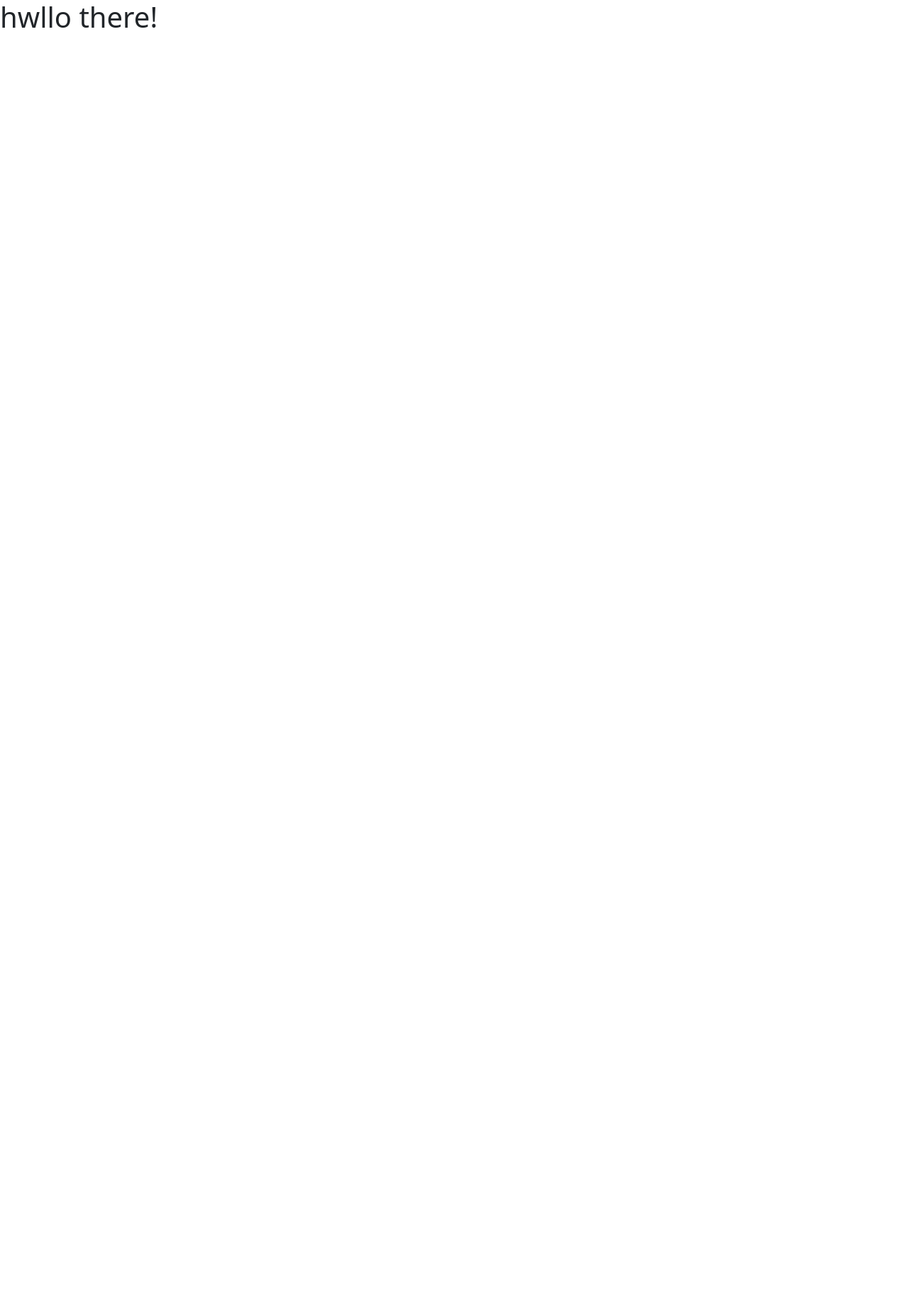
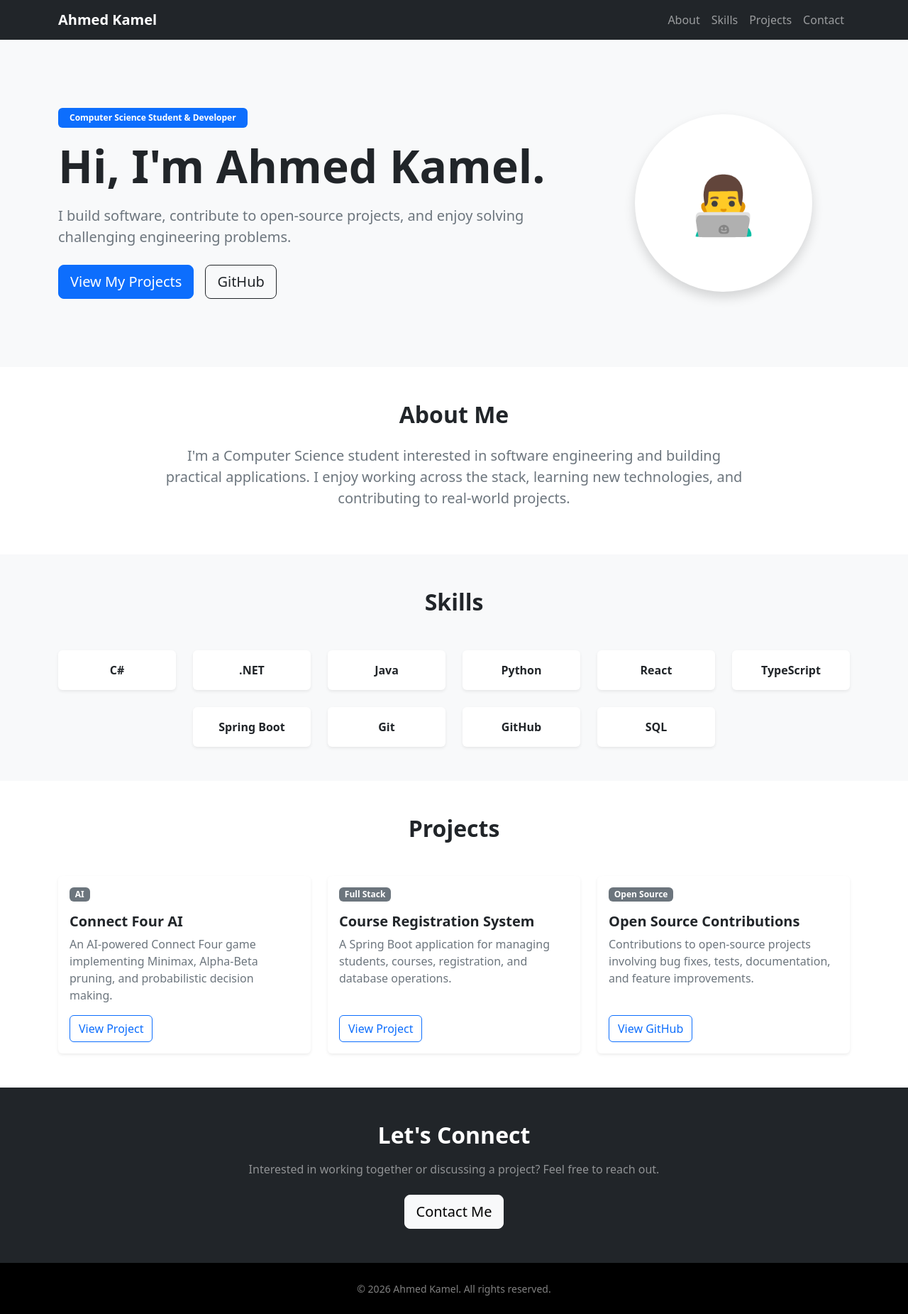
Before and after one commit to ahmdkaml/Portfolio, a React app: page / in a window 1280 px wide. Shown: the whole page at 71% size. Before the commit the page ends 800 px from the top, so only its background shows below. Built offline with nearby package versions, Linux system fonts and the light colour scheme; the HTML template or start-up script is replaced by a standard one.

Commit message:
good first design using bootstrap out of the box tools

```diff
--- a/src/App.tsx
+++ b/src/App.tsx
@@ -1,12 +1,244 @@
-
+import {
+  Badge,
+  Button,
+  Card,
+  Col,
+  Container,
+  Nav,
+  Navbar,
+  Row,
+} from "react-bootstrap";
 
 function App() {
-
   return (
     <>
-      <h1>hwllo there!</h1>
+      {/* Navigation */}
+      <Navbar expand="lg" bg="dark" variant="dark" sticky="top">
+        <Container>
+          <Navbar.Brand href="#home" className="fw-bold">
+            Ahmed Kamel
+          </Navbar.Brand>
+
+          <Navbar.Toggle aria-controls="portfolio-navbar" />
+
+          <Navbar.Collapse id="portfolio-navbar">
+            <Nav className="ms-auto">
+              <Nav.Link href="#about">About</Nav.Link>
+              <Nav.Link href="#skills">Skills</Nav.Link>
+              <Nav.Link href="#projects">Projects</Nav.Link>
+              <Nav.Link href="#contact">Contact</Nav.Link>
+            </Nav>
+          </Navbar.Collapse>
+        </Container>
+      </Navbar>
+
+      {/* Hero */}
+      <section id="home" className="bg-light py-5">
+        <Container>
+          <Row className="align-items-center min-vh-75 py-5">
+            <Col lg={8}>
+              <Badge bg="primary" className="mb-3 px-3 py-2">
+                Computer Science Student & Developer
+              </Badge>
+
+              <h1 className="display-3 fw-bold mb-3">
+                Hi, I'm Ahmed Kamel.
+              </h1>
+
+              <p className="lead text-secondary mb-4">
+                I build software, contribute to open-source projects, and enjoy
+                solving challenging engineering problems.
+              </p>
+
+              <div className="d-flex gap-3 flex-wrap">
+                <Button variant="primary" size="lg" href="#projects">
+                  View My Projects
+                </Button>
+
+                <Button
+                  variant="outline-dark"
+                  size="lg"
+                  href="https://github.com/ahmdkaml"
+                  target="_blank"
+                >
+                  GitHub
+                </Button>
+              </div>
+            </Col>
+
+            <Col lg={4} className="text-center mt-5 mt-lg-0">
+              <div className="bg-white rounded-circle shadow mx-auto d-flex align-items-center justify-content-center"
+                style={{ width: "250px", height: "250px" }}
+              >
+                <span className="display-1">👨‍💻</span>
+              </div>
+            </Col>
+          </Row>
+        </Container>
+      </section>
+
+      {/* About */}
+      <section id="about" className="py-5">
+        <Container>
+          <Row className="justify-content-center">
+            <Col lg={9} className="text-center">
+              <h2 className="fw-bold mb-4">About Me</h2>
+
+              <p className="text-secondary fs-5">
+                I'm a Computer Science student interested in software
+                engineering and building practical applications. I enjoy
+                working across the stack, learning new technologies, and
+                contributing to real-world projects.
+              </p>
+            </Col>
+          </Row>
+        </Container>
+      </section>
+
+      {/* Skills */}
+      <section id="skills" className="bg-light py-5">
+        <Container>
+          <h2 className="fw-bold text-center mb-5">Skills</h2>
+
+          <Row className="g-4 justify-content-center">
+            {[
+              "C#",
+              ".NET",
+              "Java",
+              "Python",
+              "React",
+              "TypeScript",
+              "Spring Boot",
+              "Git",
+              "GitHub",
+              "SQL",
+            ].map((skill) => (
+              <Col xs={6} sm={4} md={3} lg={2} key={skill}>
+                <Card className="border-0 shadow-sm h-100 text-center">
+                  <Card.Body className="d-flex align-items-center justify-content-center">
+                    <span className="fw-semibold">{skill}</span>
+                  </Card.Body>
+                </Card>
+              </Col>
+            ))}
+          </Row>
+        </Container>
+      </section>
+
+      {/* Projects */}
+      <section id="projects" className="py-5">
+        <Container>
+          <h2 className="fw-bold text-center mb-5">Projects</h2>
+
+          <Row className="g-4">
+            <Col md={6} lg={4}>
+              <Card className="h-100 shadow-sm border-0">
+                <Card.Body className="d-flex flex-column">
+                  <Badge bg="secondary" className="align-self-start mb-3">
+                    AI
+                  </Badge>
+
+                  <Card.Title className="fw-bold">
+                    Connect Four AI
+                  </Card.Title>
+
+                  <Card.Text className="text-secondary">
+                    An AI-powered Connect Four game implementing Minimax,
+                    Alpha-Beta pruning, and probabilistic decision making.
+                  </Card.Text>
+
+                  <div className="mt-auto">
+                    <Button variant="outline-primary" href="#">
+                      View Project
+                    </Button>
+                  </div>
+                </Card.Body>
+              </Card>
+            </Col>
+
+            <Col md={6} lg={4}>
+              <Card className="h-100 shadow-sm border-0">
+                <Card.Body className="d-flex flex-column">
+                  <Badge bg="secondary" className="align-self-start mb-3">
+                    Full Stack
+                  </Badge>
+
+                  <Card.Title className="fw-bold">
+                    Course Registration System
+                  </Card.Title>
+
+                  <Card.Text className="text-secondary">
+                    A Spring Boot application for managing students, courses,
+                    registration, and database operations.
+                  </Card.Text>
+
+                  <div className="mt-auto">
+                    <Button variant="outline-primary" href="#">
+                      View Project
+                    </Button>
+                  </div>
+                </Card.Body>
+              </Card>
+            </Col>
+
+            <Col md={6} lg={4}>
+              <Card className="h-100 shadow-sm border-0">
+                <Card.Body className="d-flex flex-column">
+                  <Badge bg="secondary" className="align-self-start mb-3">
+                    Open Source
+                  </Badge>
+
+                  <Card.Title className="fw-bold">
+                    Open Source Contributions
+                  </Card.Title>
+
+                  <Card.Text className="text-secondary">
+                    Contributions to open-source projects involving bug fixes,
+                    tests, documentation, and feature improvements.
+                  </Card.Text>
+
+                  <div className="mt-auto">
+                    <Button variant="outline-primary" href="#">
+                      View GitHub
+                    </Button>
+                  </div>
+                </Card.Body>
+              </Card>
+            </Col>
+          </Row>
+        </Container>
+      </section>
+
+      {/* Contact */}
+      <section id="contact" className="bg-dark text-white py-5">
+        <Container>
+          <Row className="justify-content-center text-center">
+            <Col lg={8}>
+              <h2 className="fw-bold mb-3">Let's Connect</h2>
+
+              <p className="text-white-50 mb-4">
+                Interested in working together or discussing a project?
+                Feel free to reach out.
+              </p>
+
+              <Button variant="light" size="lg" href="mailto:ahmdkaml2006@gmail.com">
+                Contact Me
+              </Button>
+            </Col>
+          </Row>
+        </Container>
+      </section>
+
+      {/* Footer */}
+      <footer className="bg-black text-white-50 py-4">
+        <Container className="text-center">
+          <small>
+            © {new Date().getFullYear()} Ahmed Kamel. All rights reserved.
+          </small>
+        </Container>
+      </footer>
     </>
-  )
+  );
 }
 
-export default App
+export default App;
```
